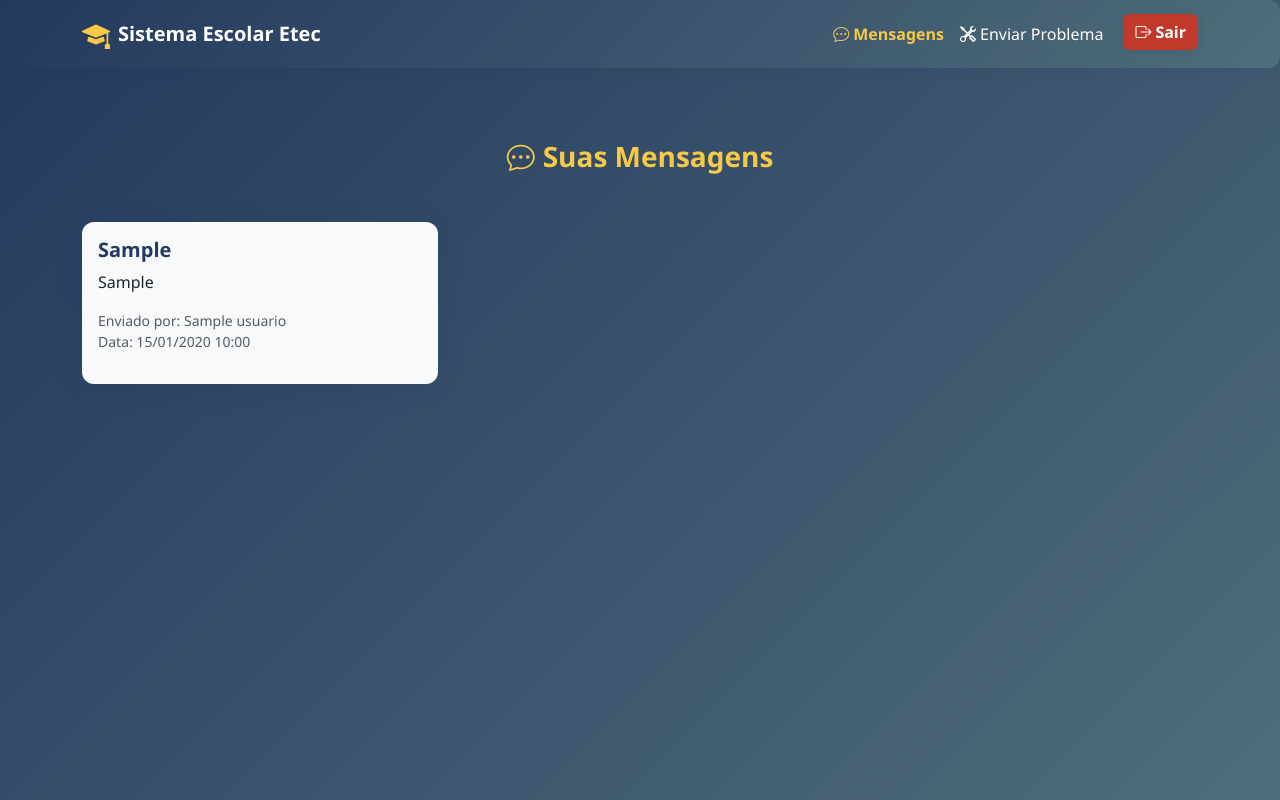
After one commit to MiguelDVigano/TCC-Etec_DS, a PHP site: page /view/aluno/mensagem_aluno.php in a window 1280 px wide. The commit adds this page. Run offline with PHP 8.4, Linux system fonts and the light colour scheme; the visitor is signed in with stand-in values (Sample User, id 1); tables that the repository leaves empty hold one stand-in row (values such as "Sample post").

Commit message:
Atualizar redirecionamento de aluno e criar página de mensagens para alunos

```diff
--- a/src/realize_login.php
+++ b/src/realize_login.php
@@ -17,7 +17,7 @@
         if ($tipoUsuario == "Professor") {
             header("Location: ../view/professor/reservar_laboratorio.php");
         } else if ($tipoUsuario == "Aluno") {
-            header("Location: ../view/dashboard_aluno.php");
+            header("Location: ../view/aluno/mensagem_aluno.php");
         } else if ($tipoUsuario == "Manutencao") {
             header("Location: ../view/manutencao/manutencao.php");
         } else {
--- /dev/null
+++ b/view/aluno/mensagem_aluno.php
@@ -0,0 +1,169 @@
+<?php
+session_start();
+if (!isset($_SESSION["id_usuario"])) {
+    header("Location: ../Login.html");
+    exit();
+}
+include '../../conexao.php';
+
+// Buscar turmas do aluno
+$id_aluno = $_SESSION["id_usuario"];
+$sql_turmas = "SELECT id_turma FROM matricula WHERE id_aluno = $id_aluno";
+$result_turmas = $conn->query($sql_turmas);
+$turmas = [];
+if ($result_turmas && $result_turmas->num_rows > 0) {
+    while ($row = $result_turmas->fetch_assoc()) {
+        $turmas[] = $row['id_turma'];
+    }
+}
+
+// Buscar mensagens relevantes: para todas ou para as turmas do aluno
+$turmas_str = implode(',', $turmas) ?: '0'; // Evitar erro se sem turmas
+$sql_mensagens = "
+    SELECT m.id_mensagem, m.assunto, m.mensagem, m.data_envio, u.nome AS remetente
+    FROM mensagem m
+    INNER JOIN usuario u ON m.id_remetente = u.id_usuario
+    WHERE m.enviar_para_todas = 1
+    OR EXISTS (
+        SELECT 1 FROM mensagem_turma mt
+        WHERE mt.id_mensagem = m.id_mensagem
+        AND mt.id_turma IN ($turmas_str)
+    )
+    ORDER BY m.data_envio DESC
+";
+$result_mensagens = $conn->query($sql_mensagens);
+?>
+<!DOCTYPE html>
+<html lang="pt-BR">
+<head>
+    <meta charset="UTF-8">
+    <title>Mensagens - Aluno</title>
+    <link rel="stylesheet" href="https://cdn.jsdelivr.net/npm/bootstrap@5.3.3/dist/css/bootstrap.min.css">
+    <link rel="stylesheet" href="https://cdn.jsdelivr.net/npm/bootstrap-icons@1.11.3/font/bootstrap-icons.css">
+    <style>
+        body {
+            font-family: 'Segoe UI', Tahoma, Geneva, Verdana, sans-serif;
+            background: linear-gradient(135deg, #23395d 0%, #4f6d7a 100%);
+            min-height: 100vh;
+        }
+        .navbar {
+            background: linear-gradient(135deg, #23395d 0%, #4f6d7a 100%) !important;
+            box-shadow: 0 2px 12px #23395d22 !important;
+            border-radius: 12px !important;
+            margin-bottom: 32px;
+        }
+        .navbar .navbar-brand, .navbar .nav-link, .navbar .navbar-toggler {
+            color: #fff !important;
+        }
+        .navbar .nav-link.active, .navbar .nav-link:focus {
+            color: #f7c948 !important;
+        }
+        .navbar .nav-link.disabled {
+            color: #bfc9d1 !important;
+        }
+        .card {
+            background: #f7f9fa !important;
+            border-radius: 12px !important;
+            box-shadow: 0 4px 24px #23395d33 !important;
+            border: none !important;
+            transition: transform 0.2s;
+        }
+        .card:hover {
+            transform: translateY(-4px);
+        }
+        .card-title {
+            color: #23395d !important;
+            font-weight: 700;
+        }
+        .btn-primary {
+            background: linear-gradient(135deg, #23395d 0%, #4f6d7a 100%) !important;
+            color: #fff !important;
+            border: none !important;
+            border-radius: 7px !important;
+            font-size: 16px;
+            font-weight: 600;
+            box-shadow: 0 2px 8px #23395d22;
+            transition: background 0.2s, box-shadow 0.2s;
+        }
+        .btn-primary:hover {
+            background: linear-gradient(135deg, #1a2940 0%, #23395d 100%) !important;
+            box-shadow: 0 4px 16px #23395d33;
+        }
+        .btn-danger {
+            background: #c0392b !important;
+            color: #fff !important;
+            border: none !important;
+            border-radius: 7px !important;
+            font-size: 16px;
+            font-weight: 600;
+            box-shadow: 0 2px 8px #23395d22;
+            transition: background 0.2s, color 0.2s;
+        }
+        .btn-danger:hover {
+            background: #a93226 !important;
+            color: #fff !important;
+        }
+        h3 {
+            color: #f7c948 !important;
+            font-weight: 700;
+        }
+    </style>
+</head>
+<body>
+    <!-- Navbar -->
+    <nav class="navbar navbar-expand-lg bg-body-tertiary shadow-sm mb-4">
+        <div class="container">
+            <a class="navbar-brand d-flex align-items-center" href="#">
+                <i class="bi bi-mortarboard-fill me-2 fs-3" style="color: #f7c948;"></i>
+                <span class="fw-bold">Sistema Escolar Etec</span>
+            </a>
+            <button class="navbar-toggler" type="button" data-bs-toggle="collapse" data-bs-target="#navbarAluno" aria-controls="navbarAluno" aria-expanded="false" aria-label="Toggle navigation">
+                <span class="navbar-toggler-icon"></span>
+            </button>
+            <div class="collapse navbar-collapse" id="navbarAluno">
+                <ul class="navbar-nav ms-auto mb-2 mb-lg-0">
+                    <li class="nav-item">
+                        <a class="nav-link active fw-bold" href="#"><i class="bi bi-chat-dots me-1"></i>Mensagens</a>
+                    </li>
+                    <li class="nav-item">
+                        <a class="nav-link" href="problema.php"><i class="bi bi-tools me-1"></i>Enviar Problema</a>
+                    </li>
+                    <li class="nav-item">
+                        <button class="btn btn-danger" onclick="window.location.href='../Login.html'" style="margin-left:12px;"><i class="bi bi-box-arrow-right me-1"></i>Sair</button>
+                    </li>
+                </ul>
+            </div>
+        </div>
+    </nav>
+
+    <!-- Conteúdo Principal -->
+    <div class="container py-5">
+        <h3 class="text-center mb-5"><i class="bi bi-chat-dots me-2"></i>Suas Mensagens</h3>
+        <div class="row g-4">
+            <?php if ($result_mensagens && $result_mensagens->num_rows > 0): ?>
+                <?php while ($msg = $result_mensagens->fetch_assoc()): ?>
+                    <div class="col-md-6 col-lg-4">
+                        <div class="card p-3 h-100">
+                            <h5 class="card-title"><?php echo htmlspecialchars($msg['assunto']); ?></h5>
+                            <p class="card-text"><?php echo nl2br(htmlspecialchars($msg['mensagem'])); ?></p>
+                            <p class="text-muted small">
+                                Enviado por: <?php echo htmlspecialchars($msg['remetente']); ?><br>
+                                Data: <?php echo date('d/m/Y H:i', strtotime($msg['data_envio'])); ?>
+                            </p>
+                        </div>
+                    </div>
+                <?php endwhile; ?>
+            <?php else: ?>
+                <div class="col-12">
+                    <div class="alert alert-info text-center">Nenhuma mensagem encontrada.</div>
+                </div>
+            <?php endif; ?>
+        </div>
+    </div>
+
+    <script src="https://cdn.jsdelivr.net/npm/bootstrap@5.3.3/dist/js/bootstrap.bundle.min.js"></script>
+</body>
+</html>
+<?php
+$conn->close();
+?>
```
